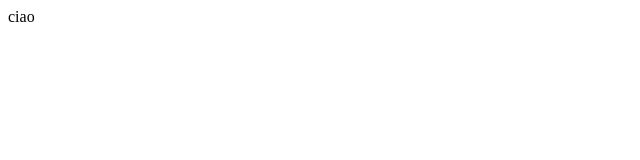
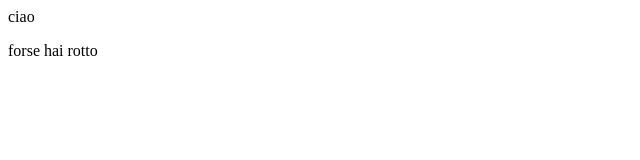
Before and after one commit to arcangelamelone/arcangelamelone.github.io, a plain HTML site: page index.html in a window 1280 px wide. Shown: the full height of the page, 0-640 px from the left. Drawn offline with Linux system fonts and the light colour scheme.

Commit message:
Update index.html

```diff
--- a/index.html
+++ b/index.html
@@ -1 +1,2 @@
 <p>ciao</p>
+<p>forse hai rotto</p>
```
